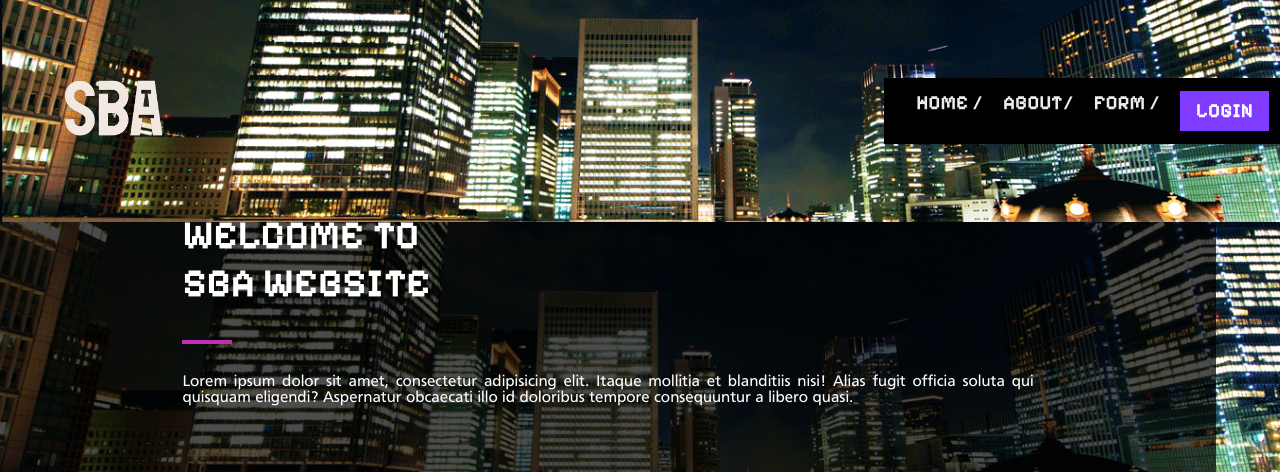
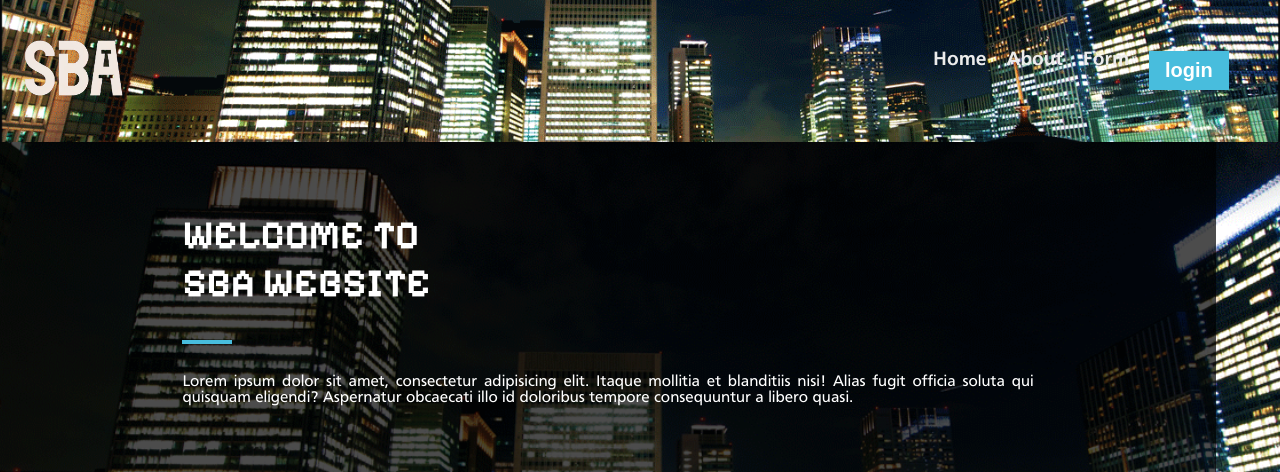
Before and after one commit to Memory77/sba, a Django app: page / in a window 1280 px wide. Shown: the top 472 px of the page. Run offline with Django 4.2, Linux system fonts and the light colour scheme; some libraries are stand-ins or nearby versions; grey boxes are pictures that could not be loaded.

Commit message:
màjs page home

```diff
--- a/main/templates/main/home_page.html
+++ b/main/templates/main/home_page.html
@@ -11,7 +11,7 @@
         <p>Lorem ipsum dolor sit amet, consectetur adipisicing elit. Itaque mollitia et blanditiis nisi! Alias fugit officia
             soluta qui quisquam eligendi? Aspernatur obcaecati illo id doloribus tempore consequuntur a libero quasi.
         </p>
-        <img src="{% static "img/end.gif" %}" alt="gif">
+        <img src="{% static "img/building.gif" %}" alt="gif">
       </div>
     </div>
   </section>
--- a/static/js/debscript.js
+++ b/static/js/debscript.js
@@ -0,0 +1,22 @@
+//navbar
+
+const burgerMenu = document.querySelector('.burger-menu');
+const menuItems = document.querySelector('.menu-items');
+
+burgerMenu.addEventListener('click', () => {
+  menuItems.classList.toggle('active');
+});
+
+
+// animate on scroll // wow et animate
+$(function(){
+  new WOW().init();
+})
+
+// comment utiliser les plugin wow et animate:
+// rajoutez simplement les class suivantes :
+// "wow" si vous voulez que l'élément s'affiche au moment du scroll
+// "animated" pour si vous souhaitez une animation : bounceInUp ou fadeInUp ou fadeInDown, zoomOut ou zoomIn, fadeInLeft/Right etc... voir sinon la doc wow.js
+// on peut rajouter des attributs comme le delay ou la durée
+
+// exemple d'utilisation avec les deux ensembles : <h1 class="wow animated bounceInRight" data-wow-duration="1s" data-wow-delay="1s">TITRE 1 exemple</h1>
--- a/static/sass/base/_typography.scss
+++ b/static/sass/base/_typography.scss
@@ -48,14 +48,14 @@
   .content-title-underline{
     width: 50px;
     height: 4px;
-    background-color: rgb(192, 45, 184);
+    background-color: rgb(72, 189, 221);
     margin: 0 auto 30px auto;
   }
 
   .content-title-underline2{
     width: 50px;
     height: 4px;
-    background-color: rgb(192, 45, 184);
+    background-color: rgb(72, 189, 221);
     margin-bottom: 30px;
   }
 
--- a/static/sass/layout/_header.scss
+++ b/static/sass/layout/_header.scss
@@ -9,7 +9,7 @@
       background-repeat: no-repeat;
       background-size: cover;
       color: #000000;
-      padding: 40px;
+      //padding: 5px;
       position: fixed;
       z-index: 50;
     }
@@ -55,7 +55,7 @@
       list-style: none;
       padding: 1%;
       padding-right: 4%;
-      background-color: black;
+      //background-color: black;
 
     }
 
@@ -68,11 +68,11 @@
       text-decoration: none;
       color: rgb(236, 236, 236);
       font-weight: bold;
-      font-family: 'Pixelify';
-      text-transform: uppercase;
+      //font-family: 'Pixelify';
+      //text-transform: uppercase;
       font-size: 20px;
       &:hover{
-        color: rgb(145, 7, 169);
+        color: rgb(72, 189, 221);
     }
   }
 
@@ -101,7 +101,7 @@
       .menu-items.active {
         display: flex;
         flex-direction: column;
-        background-color: rgb(73, 29, 85);
+        background-color: #000000ca;
         position: absolute;
         top: 100%;
         left: 0;
--- a/static/sass/main.css
+++ b/static/sass/main.css
@@ -39,14 +39,14 @@ html, body {
 .content-title-underline {
   width: 50px;
   height: 4px;
-  background-color: rgb(192, 45, 184);
+  background-color: rgb(72, 189, 221);
   margin: 0 auto 30px auto;
 }
 
 .content-title-underline2 {
   width: 50px;
   height: 4px;
-  background-color: rgb(192, 45, 184);
+  background-color: rgb(72, 189, 221);
   margin-bottom: 30px;
 }
 
@@ -73,7 +73,6 @@ nav {
   background-repeat: no-repeat;
   background-size: cover;
   color: #000000;
-  padding: 40px;
   position: fixed;
   z-index: 50;
 }
@@ -118,7 +117,6 @@ a img {
   list-style: none;
   padding: 1%;
   padding-right: 4%;
-  background-color: black;
 }
 
 .menu-items li {
@@ -129,12 +127,10 @@ a img {
   text-decoration: none;
   color: rgb(236, 236, 236);
   font-weight: bold;
-  font-family: "Pixelify";
-  text-transform: uppercase;
   font-size: 20px;
 }
 .menu-items li a:hover {
-  color: rgb(145, 7, 169);
+  color: rgb(72, 189, 221);
 }
 
 li {
@@ -253,9 +261,17 @@ li {
     padding: 8px;
   }
 }
+@media (max-width: 600px) {
+  #footertop {
+    height: 80vh;
+  }
+  .info {
+    padding-top: 150px;
+  }
+}
 #home {
   width: 100%;
-  height: 80vh;
+  height: 100vh;
   padding-top: 10%;
   background-image: url("../img/citylarge.gif");
 }
--- a/static/sass/pages/_home.scss
+++ b/static/sass/pages/_home.scss
@@ -1,6 +1,6 @@
 #home{
     width: 100%;
-    height: 80vh;
+    height: 100vh;
     padding-top: 10%;
     background-image: url('../img/citylarge.gif');
 
@@ -31,7 +31,9 @@
             }
         }
     }
+
 }
+
 
 @media (max-width: 1410px) {
     #home .home-cover{
@@ -40,3 +42,14 @@
 
     }
 }
+
+
+
+@media (max-width: 600px) {
+    #home .home-cover .home-content{
+        img{
+            width: 100%;
+            margin-left: 0%;
+        }
+    }
+}
--- a/templates/includes/footer.html
+++ b/templates/includes/footer.html
@@ -4,14 +4,26 @@
   <div id="footertop">
       <div class="footercover">
           <div class="footer-content">
-                  <img src="{% static "img/logo.png" %}" alt="logo">
-                  <h1>Merci de votre visite !</h1>
-                  <h2>Merci de visiter mon portfolio. N'hésitez pas à revenir pour découvrir mes dernières réalisations. Je suis activement à la recherche d'opportunités d'alternance dans le milieu de la Data. Si mon profil vous intéresse, je serais ravie de discuter de potentiels projets ensemble.</h2>
+              <div id="contact-info">
+                <address><strong>Headquarters:</strong></address><br>
+                <p>221 Jockey Hollow, Suite 600<br>
+                    Smithtown, NY 11787</p>
+                <div id="phone-fax-email">
+                    <p><strong>Phone:</strong><span> (91) 8974 56984</span><br>
+                        <strong>Fax:</strong><span> (91) 66 8754 8978</span><br>
+                        <strong>Email:</strong><span> info@sba.com</span><br>
+                    </p>
+                </div>
                 <div id="contact-rs">
                   <li><a href="https://www.linkedin.com/" target="_blank"><img src="{% static "img/discord.png" %}" alt="linkedin"></a></li>
                   <li><a href="https://www.linkedin.com/" target="_blank"><img src="{% static "img/linkedin.png" %}" alt="discord"></a></li>
                 </div>
               <a class="wow animated zoomIn btn-pink" href="mailto:sba@gmail.com" target="_blank">Nous contacter</a>
+            </div>
+            <div class="info">
+                <img src="{% static "img/logo_white.png" %}" alt="logo">
+                <h2>Let's build <strong>your future</strong> together</h2>
+            </div>
           </div>
       </div>
   </div>
@@ -19,7 +31,7 @@
       <p>Copyright © 2024 All Right Reserved by SBA</p>
       <ul>
         <li><a href="/">  Home /</a></li>
-          <li><a href="/about/">  About/</a></li>
+        <li><a href="/about/">  About /</a></li>
         <li><a href="/form/">  Form /</a></li>
       </ul>
   </div>
--- a/templates/includes/header.html
+++ b/templates/includes/header.html
@@ -11,17 +11,17 @@
         <!-- <div class="line"></div>
         <div class="line"></div>
         <div class="line"></div> -->
-        <img src="img/carte-des-hamburgers.png" class="burger">
+        <img src="{% static "img/carte-des-hamburgers.png" %}" alt="logo" class="burger">
       </div>
       <ul class="menu-items">
-        <li><a href="/">  Home /</a></li>
-        <li><a href="/about/">  About/</a></li>
-        <li><a href="/form/">  Form /</a></li>
+        <li><a href="/">  Home </a></li>
+        <li><a href="/about/">  About </a></li>
+        <li><a href="/form/">  Form </a></li>
         {% if user.is_authenticated %}
           <li><a href="{% url "logout" %}">logout</a></li>
         {% else %}
           <li>
-              <button style="background-color: #7F3BFF; border: none; cursor: pointer; outline: none; padding: 0.5rem 1rem;">
+              <button style="background-color: rgb(72, 189, 221); border: none; cursor: pointer; outline: none; padding: 0.5rem 1rem;">
                   <a href="{% url "login" %}" style="color: #FFF; text-decoration: none;">login</a>
               </button>
         </li>
```
Also changed, not shown: other parts of static/sass/main.css (+25 -7 lines), static/sass/layout/_footer.scss (+35 -11 lines), static/img/1690925322_en-idei-club-p-chill-room-aesthetic-dizain-krasivo-58.jpg (added), static/img/carte-des-hamburgers.png (added), static/img/coffee_in_rain_by_kirokaze-d98qb8z.webp (added), 2 other files. Lines whose indentation alone changed are shown as unchanged.
